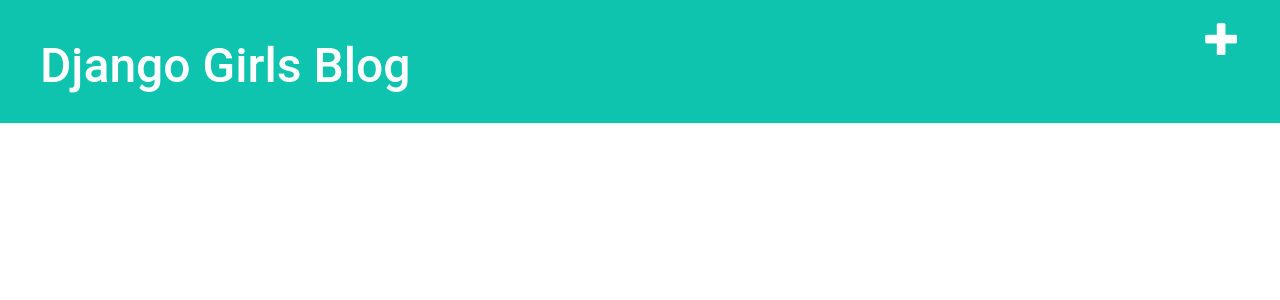
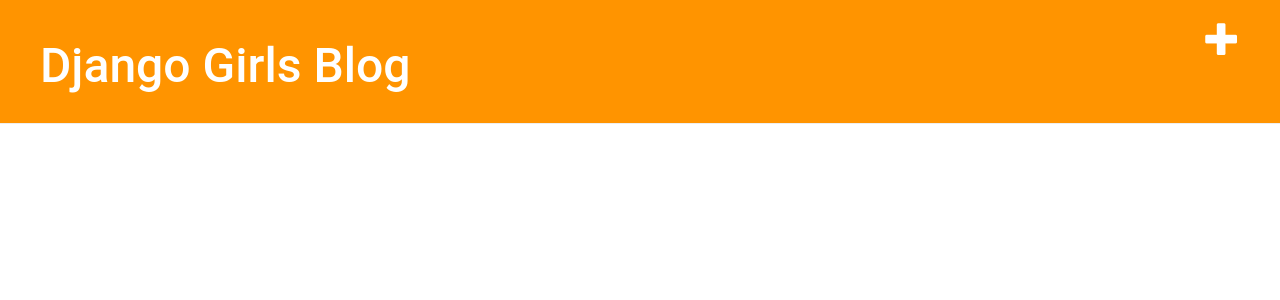
Before and after one commit to erabera/my-first-blog, a Django app: page / in a window 1280 px wide. Shown: the top 300 px of the page. Run offline with Django 3.2, Linux system fonts and the light colour scheme; data that the repository does not hold is empty; some libraries are stand-ins or nearby versions.

Commit message:
Changed background color and font

```diff
--- a/blog/static/css/blog.css
+++ b/blog/static/css/blog.css
@@ -1,5 +1,5 @@
 .page-header {
-    background-color: #0EC4AF;
+    background-color: #ff9400;
     margin-top: 0;
     padding: 20px 20px 20px 40px;
 }
@@ -15,7 +15,7 @@
 }
 
 h1, h2, h3, h4 {
-    font-family: 'Roboto';
+    font-family: 'Roboto', bold;
 }
 
 .date {
--- a/blog/templates/blog/base.html
+++ b/blog/templates/blog/base.html
@@ -1,7 +1,7 @@
 {% load staticfiles %}
 <html>
     <head>
-        <title>Django Girls blog</title>
+        <title>django girls blog</title>
         <link rel="stylesheet" href="//maxcdn.bootstrapcdn.com/bootstrap/3.2.0/css/bootstrap.min.css">
         <link rel="stylesheet" href="//maxcdn.bootstrapcdn.com/bootstrap/3.2.0/css/bootstrap-theme.min.css">
         <link href='//fonts.googleapis.com/css?family=Lobster&subset=latin,latin-ext' rel='stylesheet' type='text/css'>
```
